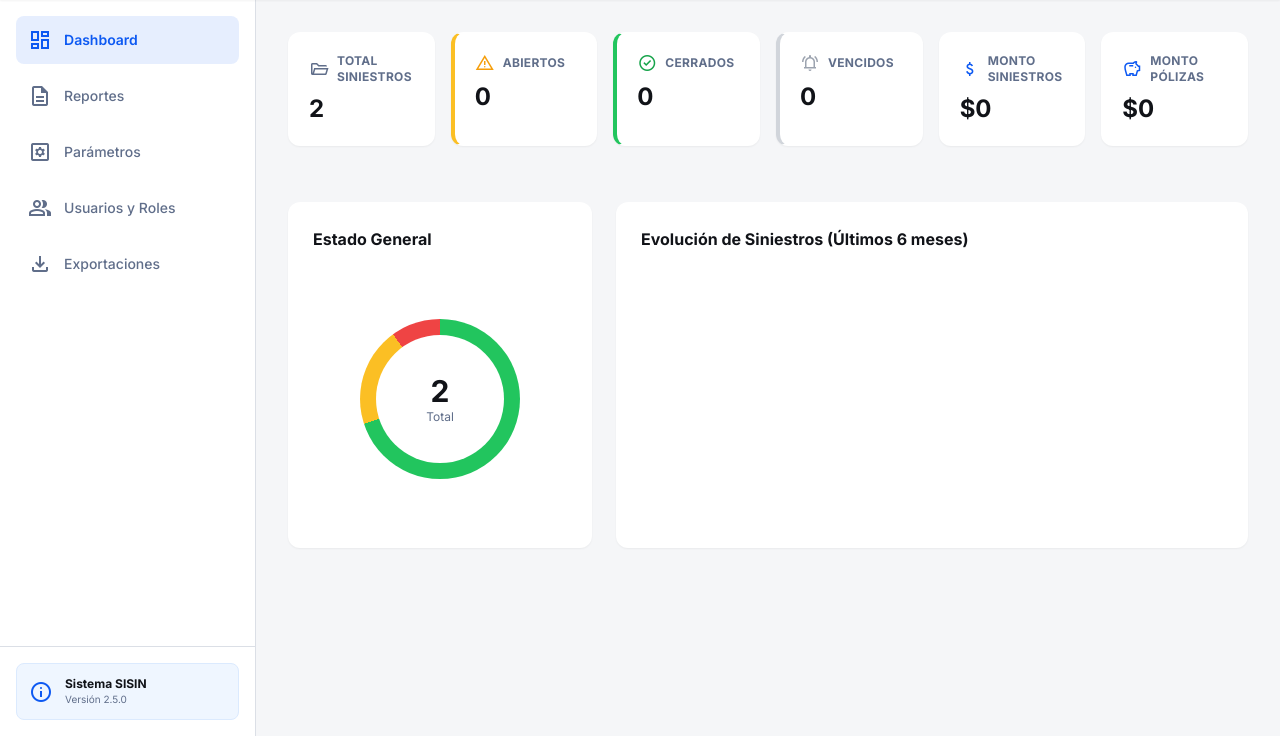
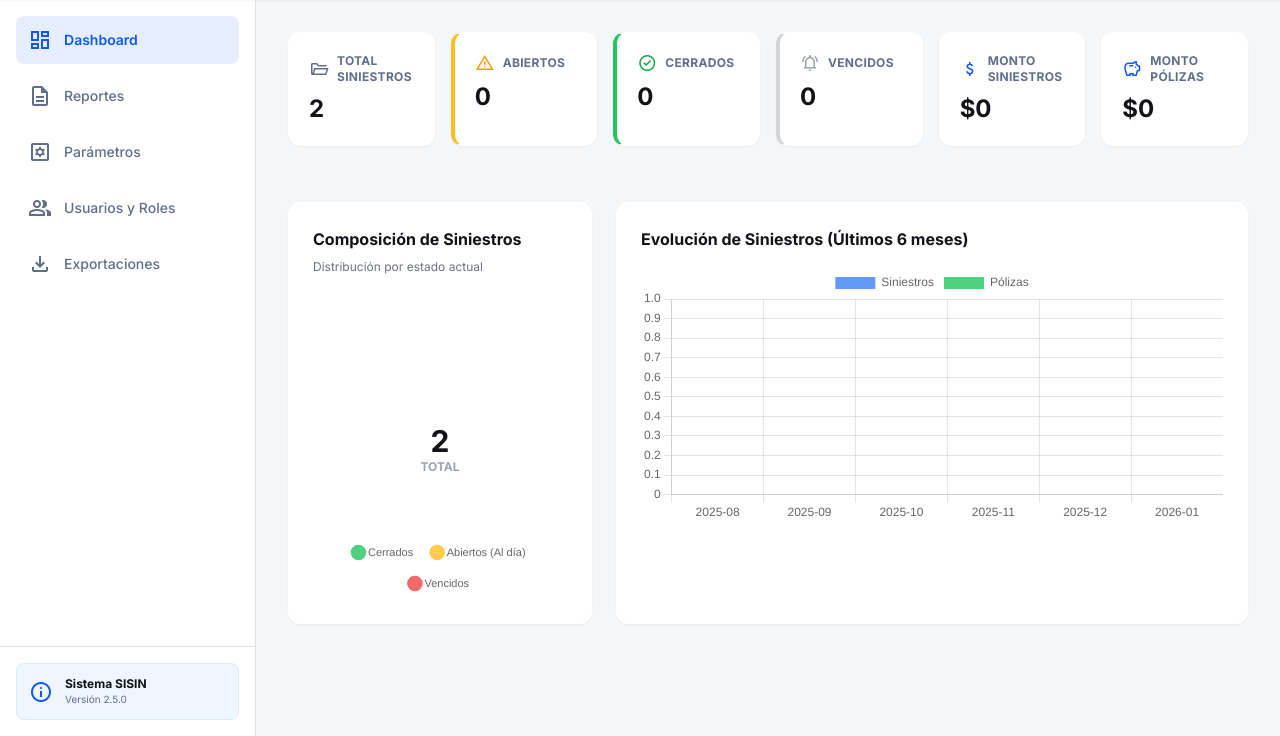
Before and after one commit to RichrdOr/SISIN-UTPL, a Django app: page /gerencia/dashboard/ in a window 1280 px wide. Shown: the part 64-800 px from the top of the page. Run offline with Django 5.2, Linux system fonts and the light colour scheme; data comes from the database, SQL or seed files in the repository; data that the repository does not hold is empty; a map, chart or similar area stays blank; some libraries are stand-ins or nearby versions.

Commit message:
Update dashboard with new charts and data displays

```diff
--- a/SISIN_UTPL/templates/gerencia/dashboard.html
+++ b/SISIN_UTPL/templates/gerencia/dashboard.html
@@ -83,12 +83,16 @@
 
 <div class="grid grid-cols-1 lg:grid-cols-3 gap-6">
     <div class="rounded-xl bg-white dark:bg-[#1e2430] p-6 shadow-sm dark:shadow-none border border-transparent dark:border-[#2a3441] flex flex-col">
-        <h3 class="text-[#111318] dark:text-white text-base font-bold mb-6">Estado General</h3>
-        <div class="flex flex-1 items-center justify-center relative min-h-[200px]">
-            <div class="relative size-40 rounded-full bg-[conic-gradient(var(--tw-gradient-stops))] from-green-500 via-amber-400 to-primary" style="--tw-gradient-stops: #22c55e 0% 70%, #fbbf24 70% 90%, #ef4444 90% 100%;">
-                <div class="absolute inset-4 rounded-full bg-white dark:bg-[#1e2430] flex items-center justify-center flex-col">
+        <h3 class="text-[#111318] dark:text-white text-base font-bold mb-2">Composición de Siniestros</h3>
+        <p class="text-xs text-gray-500 mb-6">Distribución por estado actual</p>
+
+        <div class="flex flex-1 items-center justify-center relative min-h-[220px]">
+            <canvas id="estadoChart"></canvas>
+
+            <div class="absolute inset-0 flex items-center justify-center pointer-events-none">
+                <div class="text-center">
                     <span class="text-3xl font-bold text-[#111318] dark:text-white">{{ kpis.total }}</span>
-                    <span class="text-xs text-[#606e8a] dark:text-[#9aa2b1]">Total</span>
+                    <p class="text-xs text-gray-400 font-bold uppercase">Total</p>
                 </div>
             </div>
         </div>
@@ -105,41 +109,88 @@
 
 <script>
     document.addEventListener('DOMContentLoaded', function() {
-        const ctx = document.getElementById('siniestrosChart').getContext('2d');
+        // --- GRÁFICA 1: BARRAS COMPARATIVAS (Siniestros vs Pólizas) ---
+        const ctxBarras = document.getElementById('siniestrosChart').getContext('2d');
+        const labels = {{ chart_labels|safe }};
+        const datosSiniestros = {{ data_siniestros|safe }};
+        const datosPolizas = {{ data_polizas|safe }};
 
-        // Datos que vienen desde Django
-        const labels = {{ chart_labels|safe }};
-        const data = {{ chart_data|safe }};
-
-        new Chart(ctx, {
+        new Chart(ctxBarras, {
             type: 'bar',
             data: {
-                labels: labels.length > 0 ? labels : ['Sin datos'], // Si no hay datos, muestra etiqueta vacía
+                labels: labels.length > 0 ? labels : ['Sin datos'],
+                datasets: [
+                    {
+                        label: 'Siniestros',
+                        data: datosSiniestros,
+                        backgroundColor: 'rgba(59, 130, 246, 0.8)', // Azul
+                        borderRadius: 4
+                    },
+                    {
+                        label: 'Pólizas',
+                        data: datosPolizas,
+                        backgroundColor: 'rgba(34, 197, 94, 0.8)', // Verde
+                        borderRadius: 4
+                    }
+                ]
+            },
+            options: {
+                responsive: true,
+                maintainAspectRatio: false,
+                plugins: { legend: { position: 'top' } }
+            }
+        });
+
+        // --- GRÁFICA 2: DONA DE ESTADO GENERAL (NUEVO) ---
+        const ctxDona = document.getElementById('estadoChart').getContext('2d');
+        const dataEstado = {{ data_estado_general|safe }}; // [Cerrados, AbiertosOK, Vencidos]
+
+        new Chart(ctxDona, {
+            type: 'doughnut',
+            data: {
+                labels: ['Cerrados', 'Abiertos (Al día)', 'Vencidos'],
                 datasets: [{
-                    label: 'Siniestros Reportados',
-                    data: data.length > 0 ? data : [0],
-                    backgroundColor: 'rgba(59, 130, 246, 0.8)', // Azul primary
-                    borderColor: 'rgba(59, 130, 246, 1)',
-                    borderWidth: 1,
-                    borderRadius: 6,
-                    barThickness: 40,
+                    data: dataEstado,
+                    backgroundColor: [
+                        'rgba(34, 197, 94, 0.8)',  // Verde (Cerrados)
+                        'rgba(251, 191, 36, 0.8)', // Amarillo (Abiertos Bien)
+                        'rgba(239, 68, 68, 0.8)'   // Rojo (Vencidos)
+                    ],
+                    borderColor: [
+                        'rgba(34, 197, 94, 1)',
+                        'rgba(251, 191, 36, 1)',
+                        'rgba(239, 68, 68, 1)'
+                    ],
+                    borderWidth: 0,
+                    hoverOffset: 4
                 }]
             },
             options: {
                 responsive: true,
                 maintainAspectRatio: false,
-                scales: {
-                    y: {
-                        beginAtZero: true,
-                        grid: { color: 'rgba(156, 163, 175, 0.1)' },
-                        ticks: { stepSize: 1 }
+                cutout: '75%', // Hace la dona más fina
+                plugins: {
+                    legend: {
+                        position: 'bottom',
+                        labels: {
+                            usePointStyle: true,
+                            boxWidth: 8,
+                            padding: 20,
+                            font: { size: 11 }
+                        }
                     },
-                    x: {
-                        grid: { display: false }
+                    tooltip: {
+                        callbacks: {
+                            // MAGIA: Calcula y muestra el porcentaje en el tooltip
+                            label: function(context) {
+                                let label = context.label || '';
+                                let value = context.raw || 0;
+                                let total = context.chart._metasets[context.datasetIndex].total;
+                                let percentage = Math.round((value / total) * 100) + '%';
+                                return ` ${label}: ${value} (${percentage})`;
+                            }
+                        }
                     }
-                },
-                plugins: {
-                    legend: { display: false }
                 }
             }
         });
```
